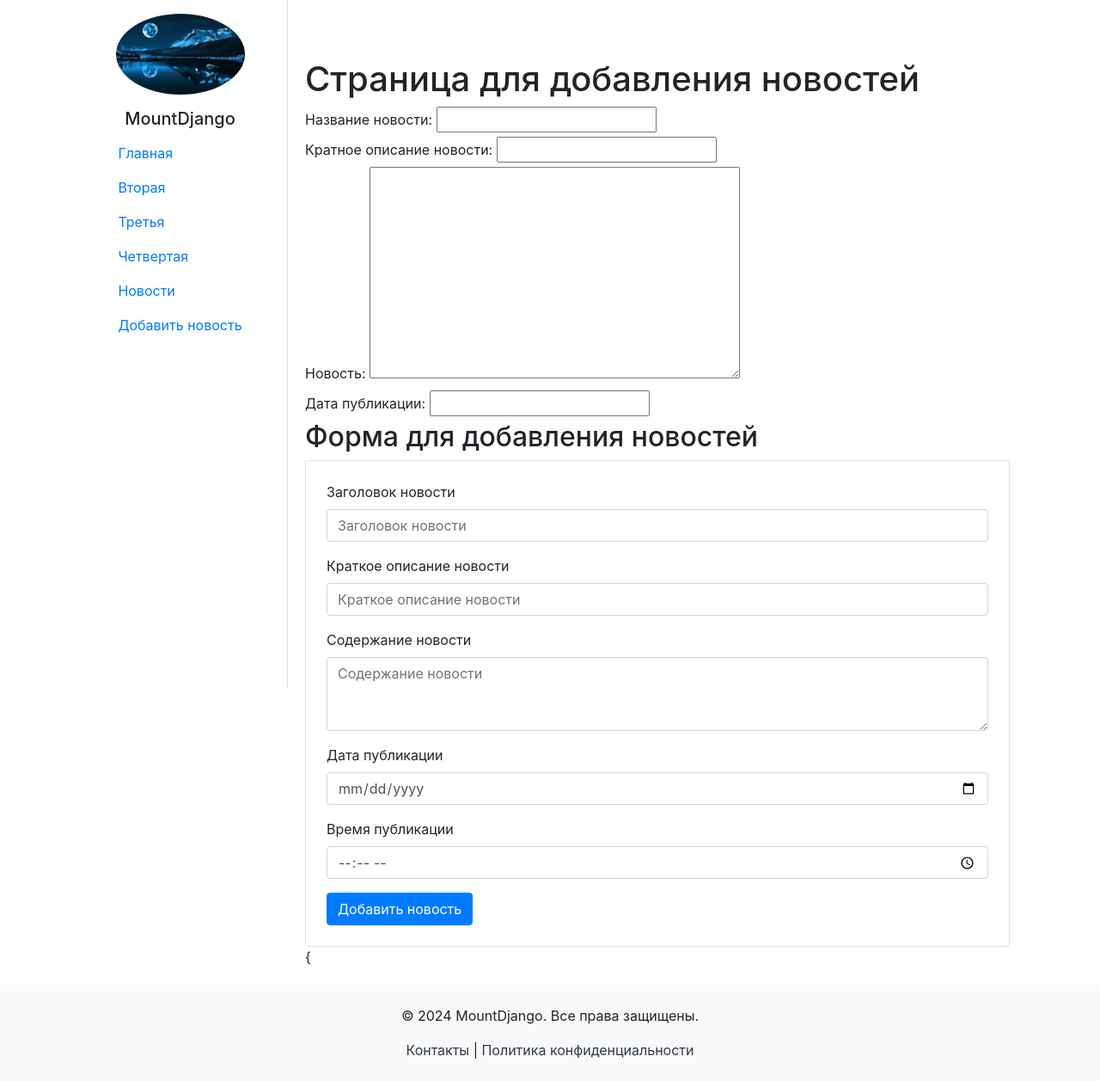
After one commit to cmike221/Lesson-DJ01, a Django app: page /news/create_news in a window 1280 px wide. The commit adds this page. Shown: the whole page at 86% size. Run offline with Django 5.2, Linux system fonts and the light colour scheme; some libraries are stand-ins or nearby versions.

Commit message:
Лекция DG03 недоделана

```diff
--- a/zerocoder/main/templates/main/nav.html
+++ b/zerocoder/main/templates/main/nav.html
@@ -18,5 +18,8 @@
             <li class="nav-item">
                 <a class="nav-link" href="{% url 'news_home' %}">Новости</a>
             </li>
+            <li class="nav-item">
+                <a class="nav-link" href="{% url 'add_news' %}">Добавить новость</a>
+            </li>
         </ul>
     </aside>
--- /dev/null
+++ b/zerocoder/news/forms.py
@@ -0,0 +1,7 @@
+from .models import News_post
+from django.forms import ModelForm
+
+class News_postForm(ModelForm):
+    class Meta:
+        model = News_post
+        fields = ['title', 'short_description', 'text', 'pub_date']
--- /dev/null
+++ b/zerocoder/news/templates/news/add_new_post.html
@@ -0,0 +1,38 @@
+{% extends 'main/layoute.html' %}
+
+{% block tittle %}
+    <title>"Страница для добавления новостей"</title>
+{% endblock %}
+
+{% block content %}
+    <h1>Страница для добавления новостей</h1>
+    {{form}}
+    <div>
+        <h2>Форма для добавления новостей</h2>
+          <form method="post" class="p-4 border rounded">
+              {% csrf_token %}
+               <div class="form-group">
+                   <label for="newsTitle">Заголовок новости</label>
+                   <input type="text" class="form-control" id="newsTitle" placeholder="Заголовок новости">
+               </div>
+               <div class="form-group">
+                   <label for="newsDescription">Краткое описание новости</label>
+                   <input type="text" class="form-control" id="newsDescription" placeholder="Краткое описание новости">
+               </div>
+               <div class="form-group">
+                   <label for="newsContent">Содержание новости</label>
+                   <textarea class="form-control" id="newsContent" rows="3" placeholder="Содержание новости"></textarea>
+               </div>
+               <div class="form-group">
+                   <label for="newsDate">Дата публикации</label>
+                   <input type="date" class="form-control" id="newsDate">
+               </div>
+               <div class="form-group">
+                   <label for="newsTime">Время публикации</label>
+                   <input type="time" class="form-control" id="newsTime">
+               </div>
+               <button type="submit" class="btn btn-primary">Добавить новость</button>
+           </form>
+    </div>
+
+{{% endblock %}
--- a/zerocoder/news/urls.py
+++ b/zerocoder/news/urls.py
@@ -3,7 +3,7 @@ from . import views
 
 urlpatterns = [
     path('', views.home, name='news_home'),
-    # path('page2', views.page2, name='page2'),
+    path('create_news', views.create_news, name='add_news'),
     # path('page3', views.page3, name='page3'),
     # path('page4', views.page4, name='page4')
 ]
--- a/zerocoder/news/views.py
+++ b/zerocoder/news/views.py
@@ -1,6 +1,16 @@
 from django.shortcuts import render
-from .models import  News_post
+from .models import News_post
+from .forms import News_postForm
+
 # Create your views here.
+
+
 def home(request):
     news = News_post.objects.all()
     return render(request, 'news/news.html', {'news': news})
+
+
+def create_news(request):
+    form = News_postForm()
+    return render(request, 'news/add_new_post.html', {'form': form})
+    # return render(request, 'news/add_new_post.html')
```
Also changed, not shown: zerocoder/news/templates/news/news.html (+17 -11 lines), zerocoder/__init__.py (added).
